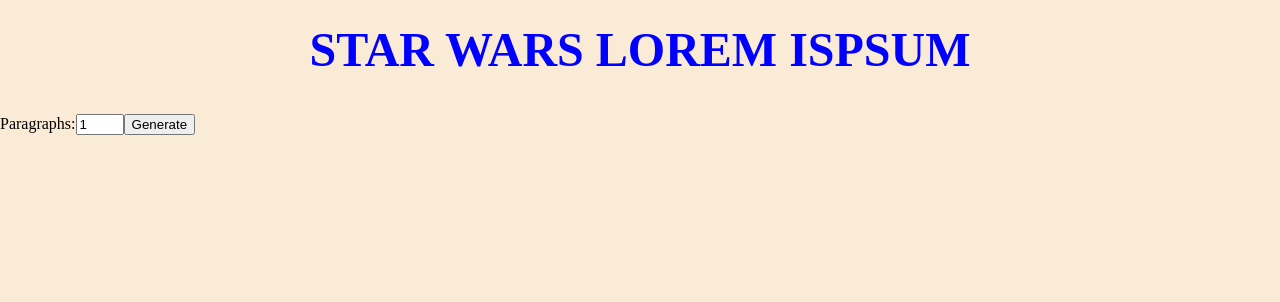
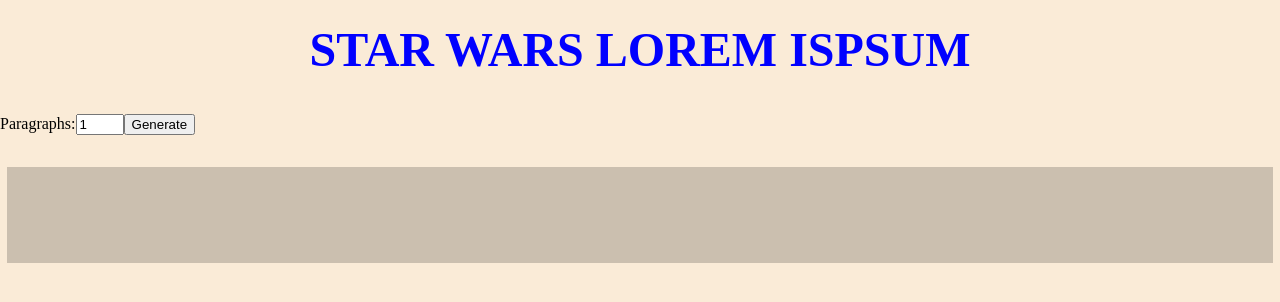
Before and after one commit to Joycey83/star-wars-ipsum, a React (Vite) app: page / in a window 1280 px wide. Shown: the top 302 px of the page. Built offline with nearby package versions, Linux system fonts and the light colour scheme.

Commit message:
added some styling to my paragraphs

```diff
--- a/src/components/LoremText.jsx
+++ b/src/components/LoremText.jsx
@@ -27,9 +27,11 @@
           max="8"
           onChange={(e) => setCountNum(e.target.value)}
         />
-        <button type="submit">Generate</button>
+        <button type="submit" className="submit-btn">
+          Generate
+        </button>
       </form>
-      <article>
+      <article className="lorem-container">
         {paragraph.map((paragraph, index) => {
           //   console.log(paragraph);
 
--- a/src/index.css
+++ b/src/index.css
@@ -13,3 +13,15 @@
   margin-top: 1.2rem;
   text-transform: uppercase;
 }
+
+.lorem-container {
+  max-width: 1170px;
+  margin: 2rem auto;
+  padding: 3rem;
+  background: rgba(0, 0, 0, 0.188);
+}
+
+.lorem-container p {
+  font-size: 1.25rem;
+  line-height: 1.25;
+}
```
